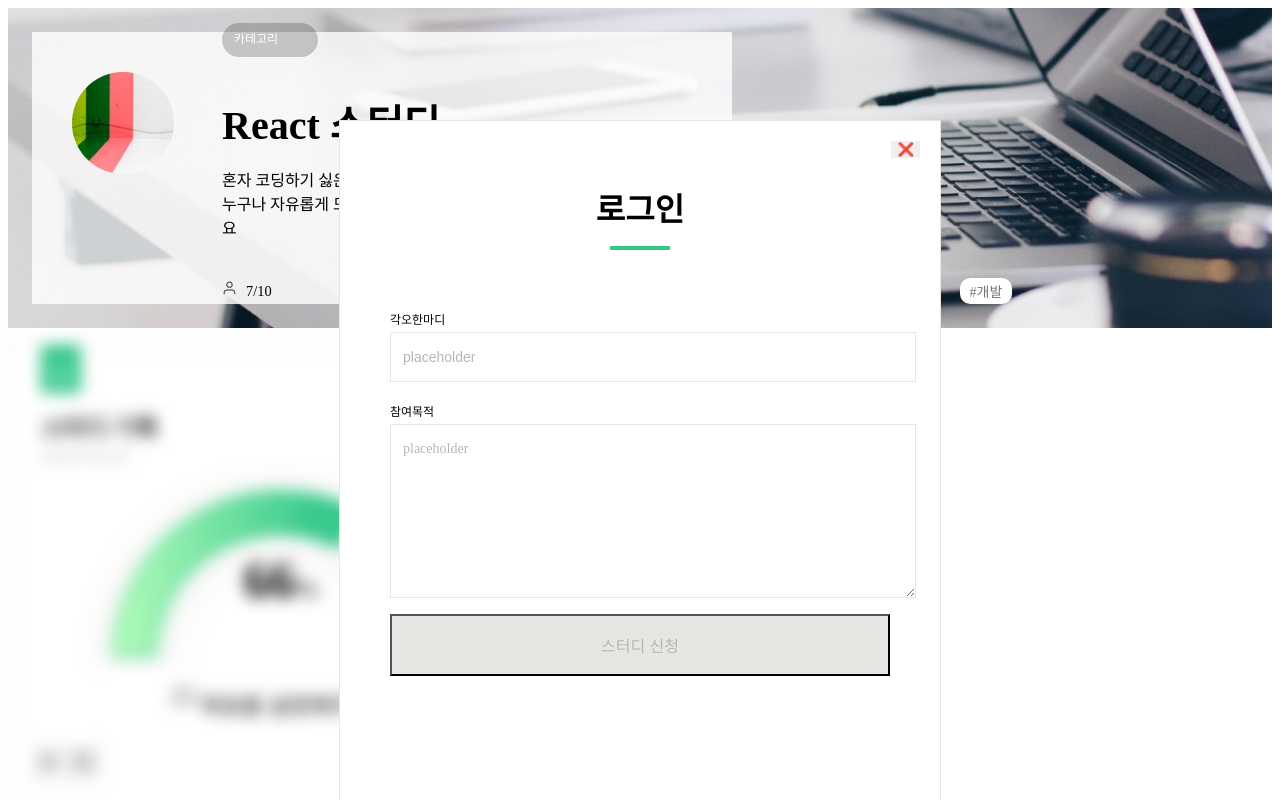
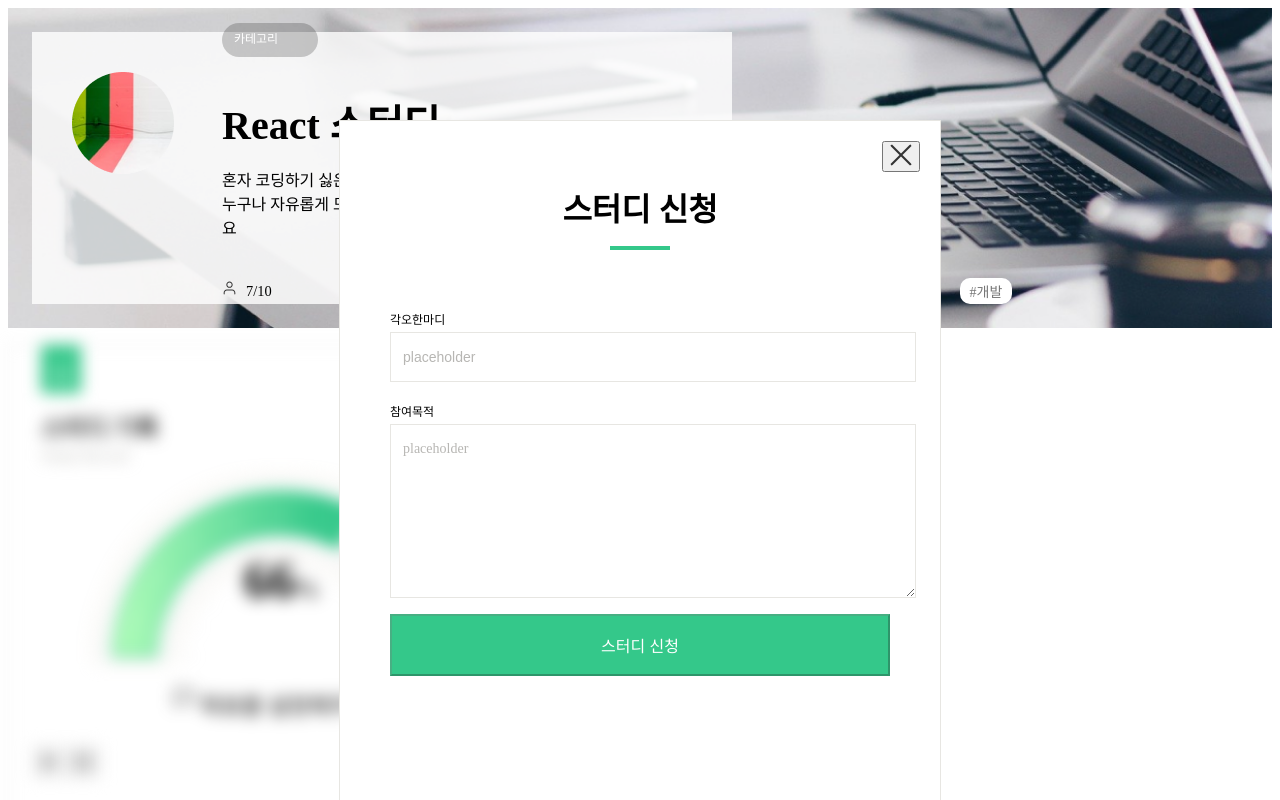
Before and after one commit to IRONDESK/moss, a Next.js app in the folder client/: page /study in a window 1280 px wide. Both pictures are taken after a click on the link "스터디 신청하기". Shown: the top 800 px of the page. Built offline with nearby package versions, Linux system fonts and the light colour scheme.

Commit message:
:lipstick:스터디 신청 모달 버튼 기능, 클로즈 버튼 수정

```diff
--- a/client/src/components/JoinStudy/JoinStudyModal.tsx
+++ b/client/src/components/JoinStudy/JoinStudyModal.tsx
@@ -1,6 +1,7 @@
 import styled from '@emotion/styled';
 import { COLOR } from '../../constants';
 import { useSpring, animated } from 'react-spring';
+import { useState } from 'react';
 
 interface IModal {
   modal: boolean;
@@ -15,27 +16,53 @@ export const JoinStudyModal = ({ modal, setModal }: IModal) => {
     opacity: modal ? 1 : 0,
     transfrom: modal ? `translateY(0%)` : `translateY(-100%)`,
   });
+  const [goal, setGoal] = useState('');
+  const [reason, setReason] = useState('');
+
+  const onChange = (e: React.ChangeEvent<HTMLInputElement>) => {
+    const {
+      target: { name, value },
+    } = e;
+    if (name === 'goal') {
+      setGoal(e.target.value);
+    } else if (name === 'reason') {
+      setReason(e.target.value);
+    }
+  };
   return (
     <>
       {modal ? (
         <animated.div style={animation}>
           <Container>
-            <button onClick={() => setModal((prev: boolean) => !prev)}>
-              ❌
-            </button>
+            <Button onClick={() => setModal((prev: boolean) => !prev)}>
+              <Img src="./images/icons/close.png"></Img>
+            </Button>
             <h1>
-              <div>로그인</div>
+              <div>스터디 신청</div>
             </h1>
             <form action="">
               <div>
                 <label htmlFor="goal">각오한마디</label>
-                <input id="goal" type="text" placeholder="placeholder" />
+                <input
+                  name="goal"
+                  id="goal"
+                  type="text"
+                  onChange={onChange}
+                  placeholder="placeholder"
+                />
               </div>
               <div>
                 <label htmlFor="reason">참여목적</label>
-                <textarea id="reason" type="text" placeholder="placeholder" />
+                <textarea
+                  name="reason"
+                  id="reason"
+                  onChange={onChange}
+                  placeholder="placeholder"
+                />
               </div>
-              <button>스터디 신청</button>
+              <button className="apply-btn" disabled={!(goal && reason)}>
+                스터디 신청
+              </button>
             </form>
           </Container>
         </animated.div>
@@ -58,14 +85,6 @@ const Container = styled.section`
   flex-direction: column;
   justify-content: center;
   align-items: center;
-  button {
-    &:nth-child(1) {
-      border: none;
-      position: absolute;
-      top: 20px;
-      right: 20px;
-    }
-  }
   h1 {
     width: 60px;
     border-bottom: 4px solid #34c88a;
@@ -125,13 +144,25 @@ const Container = styled.section`
         }
       }
     }
-    button {
+    .apply-btn {
       margin-top: 12px;
-      background-color: ${COLOR.gray};
-      color: ${COLOR.grayText};
+      background-color: ${COLOR.main};
+      color: #fff;
       font-size: 16px;
       width: 100%;
       padding: 17px 0;
     }
+    &:disabled {
+      background-color: ${COLOR.gray};
+      color: ${COLOR.grayText};
+    }
   }
 `;
+
+const Button = styled.button`
+  position: absolute;
+  top: 20px;
+  right: 20px;
+`;
+
+const Img = styled.img``;
```
